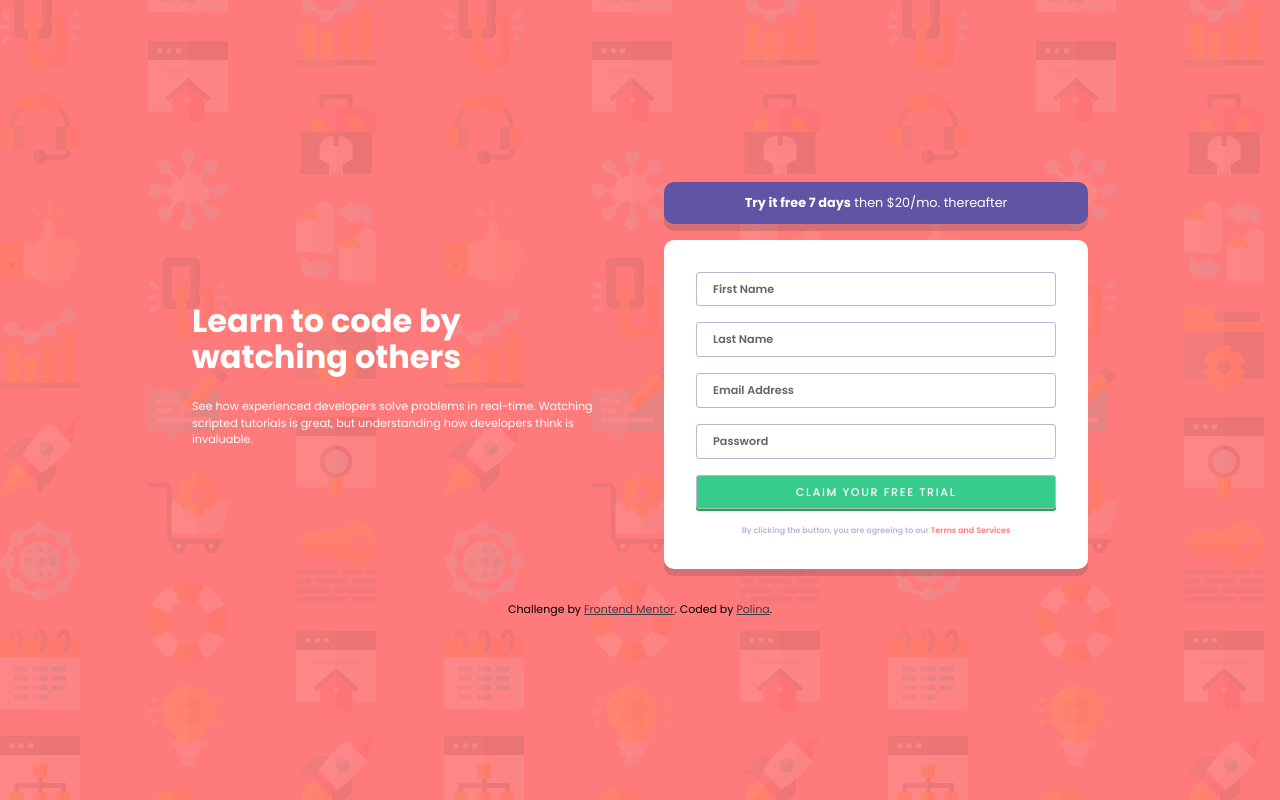
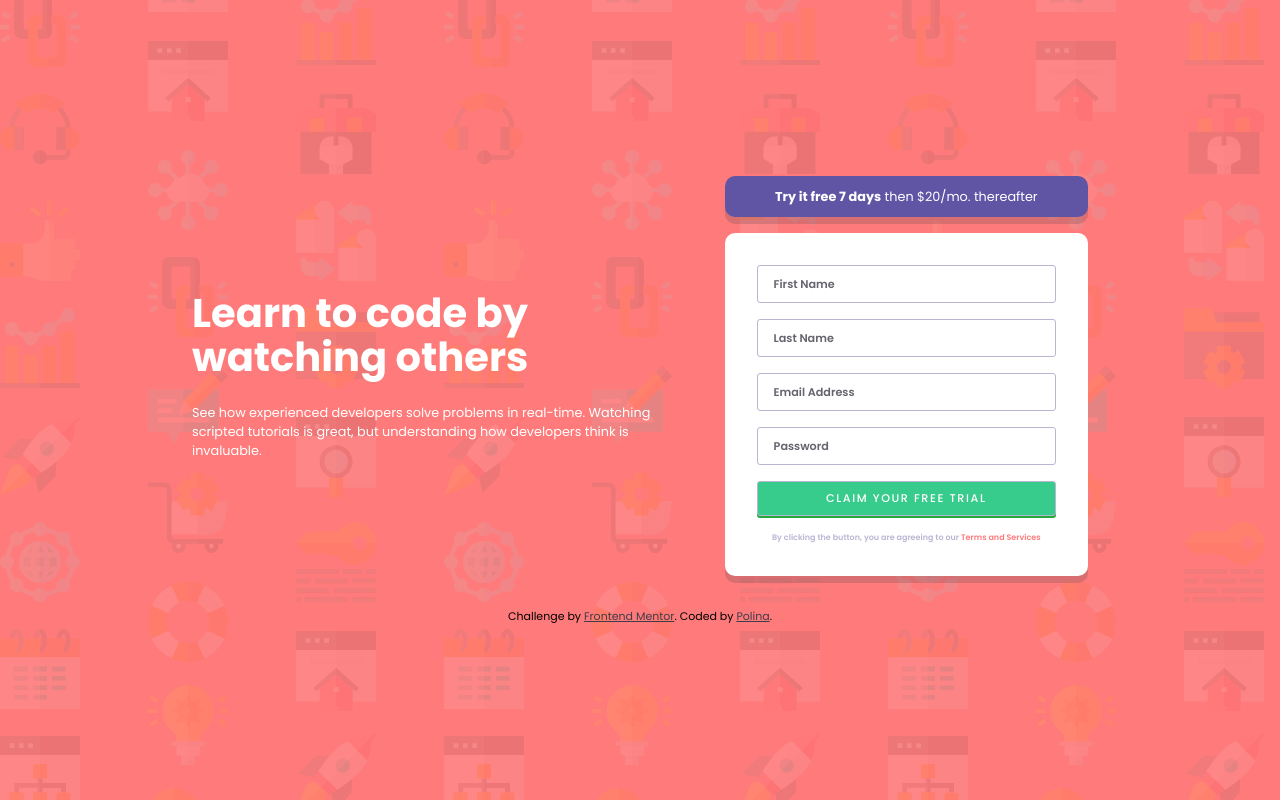
Before and after one commit to polinagusakova/Intro-signup-form, a plain HTML site: page index.html in a window 1280 px wide. Drawn offline with Linux system fonts and the light colour scheme.

Commit message:
Update style.css

```diff
--- a/resources/style.css
+++ b/resources/style.css
@@ -37,8 +37,12 @@ body {
     color: white;
 }
 
+h1 {
+    font-size: 2.5rem;
+}
+
 .info-p {
-    font-size: 0.7rem;
+    font-size: 0.8rem;
 }
 
 .form_trial {
@@ -46,7 +50,7 @@ body {
     justify-content: center;
     flex-direction: column;
     gap: 1rem;
-    width: 40rem;
+    width: 30rem;
 }
 
 .header-trial {
@@ -84,7 +88,7 @@ form {
 }
 
 input {
-    padding: 0.5rem;
+    padding: 0.6rem;
     border: 1px solid var(--grayish-blue);
     border-radius: 3px;
     color: var(--dark-blue);
@@ -94,7 +98,7 @@ input {
 input:focus {
     outline: none;
     border: 1.5px solid var(--dark-blue);
-    padding: 0.5rem;
+    padding: 0.6rem;
     padding-left: 1rem;
 }
 
```
